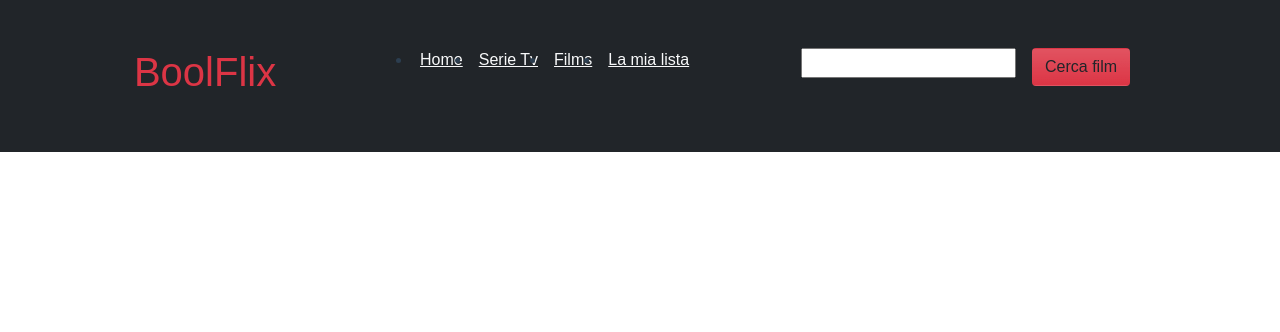
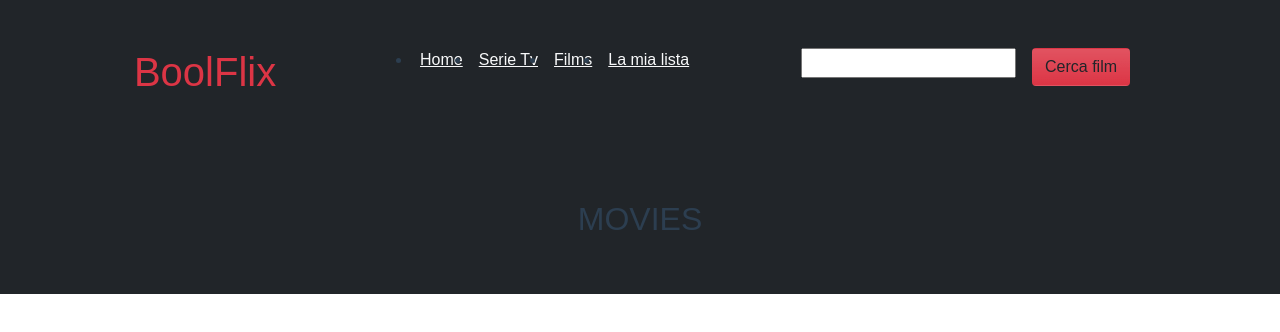
Before and after one commit to gioiascari/vue-boolflix, a Vue app: page / in a window 1280 px wide. Shown: the top 332 px of the page. Built offline with nearby package versions, Linux system fonts and the light colour scheme; a small style sheet from the web is missing.

Commit message:
finalmente no errori si contenuti

```diff
--- a/src/App.vue
+++ b/src/App.vue
@@ -31,6 +31,7 @@ export default {
   methods: {
     //Movies
     getMovie(query) {
+      if (query.length > 0) {
         console.log({ query });
         const url = this.apiUrl + "movie";
         const config = {
@@ -45,6 +46,7 @@ export default {
           this.movies = res.data.results;
           console.log(this.movies);
         });
+      }
     },
   },
 };
--- a/src/components/MyMain.vue
+++ b/src/components/MyMain.vue
@@ -1,14 +1,34 @@
 <template>
-  <div>
-    <p>{{ item }}</p>
+  <div class="bg-dark p-5">
+    <div class="container-lg">
+      <div class="row black">
+        <div class="col-12">
+          <h2>MOVIES</h2>
+          <div
+            class="card bg-transparent"
+            v-for="(movie, i) in movies"
+            :key="i"
+          >
+            <div class="card-body">
+              <h3 class="card-title text-secondary">{{ movie.title }}</h3>
+              <h4>{{ movie.original_title }}</h4>
+              <p class="card-text">
+                {{ movie.orginal_language }}
+              </p>
+            </div>
+          </div>
+        </div>
+      </div>
+    </div>
   </div>
 </template>
 
 <script>
 export default {
   name: "MyMain",
+  components: {},
   props: {
-    item: Object,
+    movies: Array,
   },
 };
 </script>
```
Also changed, not shown: src/components/MyCard.vue (+12 -2 lines). Lines whose indentation alone changed are shown as unchanged.
